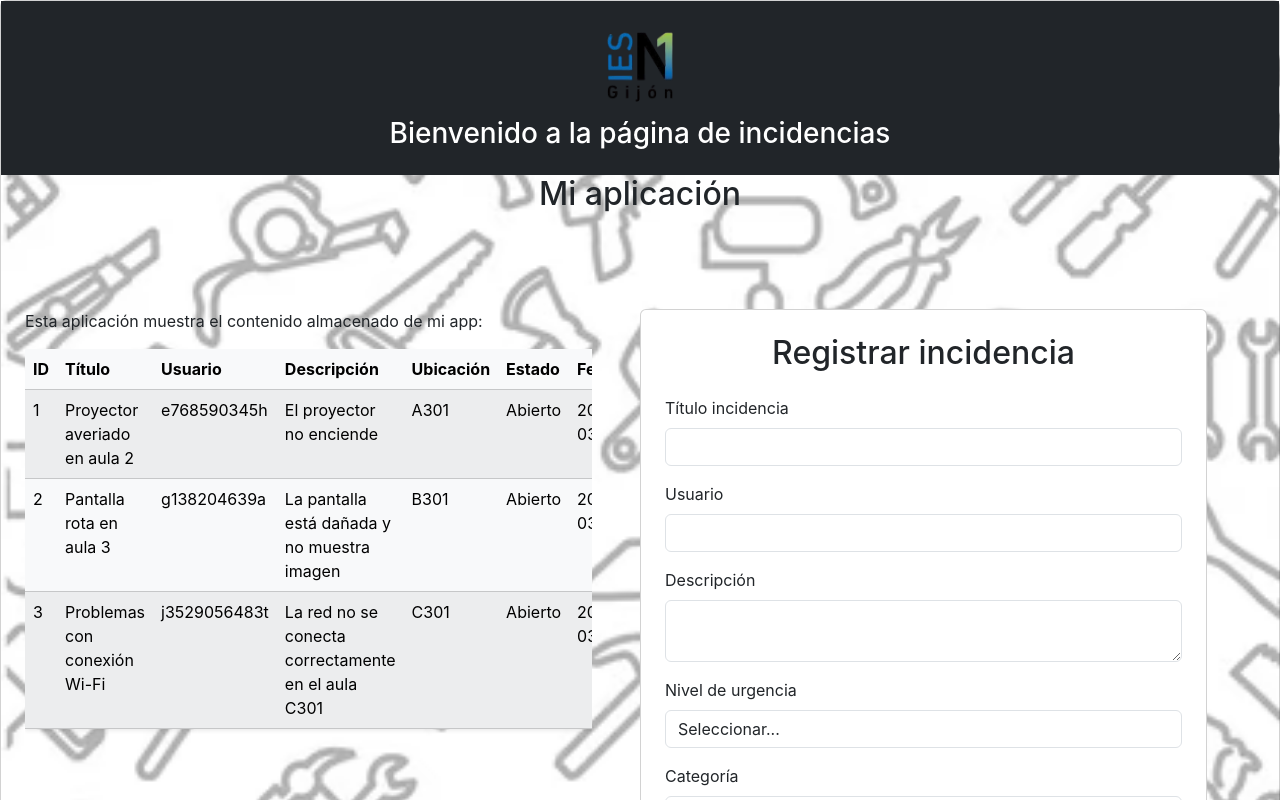
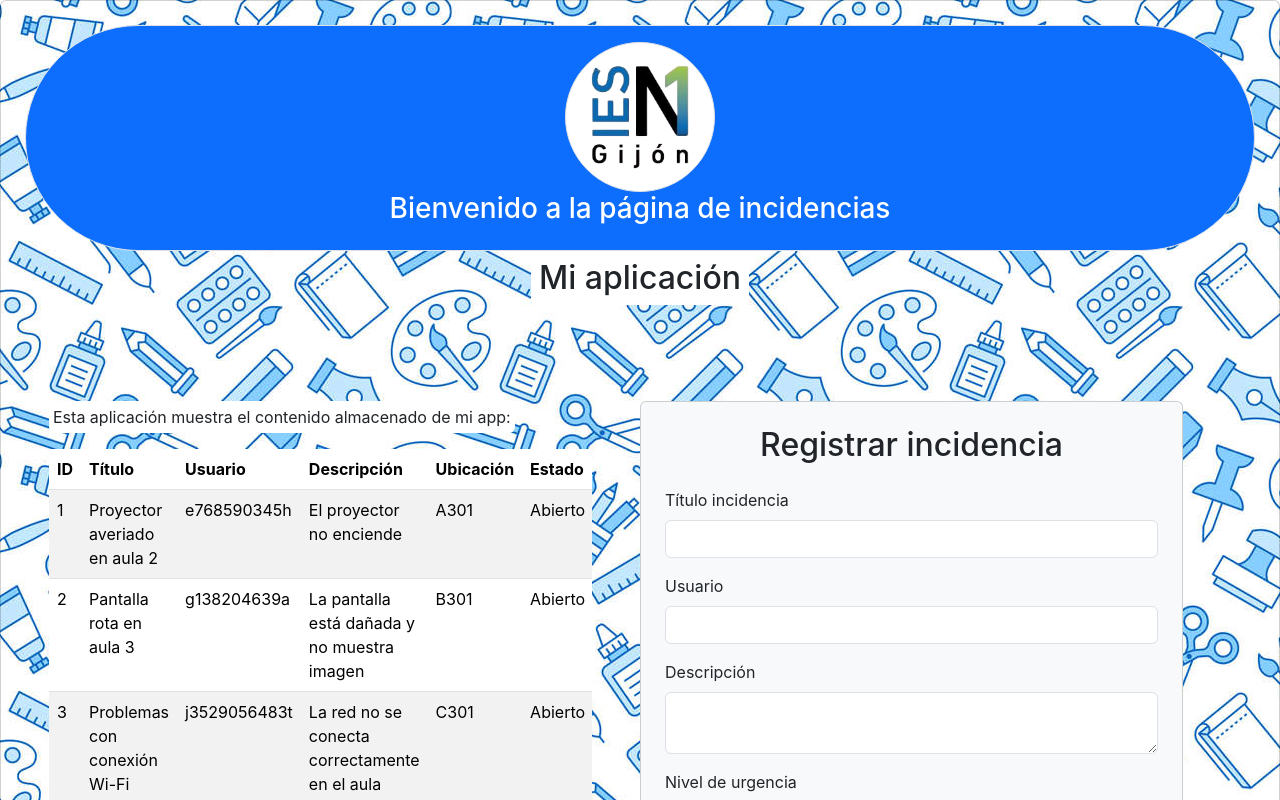
Before and after one commit to rominaruizdiaz/practicasUD2, a React (Create React App) app: page / in a window 1280 px wide. Shown: the top 800 px of the page. Built offline with nearby package versions, Linux system fonts and the light colour scheme.

Commit message:
change: cambio de colores y fondo de la app

```diff
--- a/src/components/footer/Footer.js
+++ b/src/components/footer/Footer.js
@@ -3,7 +3,7 @@ import React from "react";
 class Footer extends React.Component {
     render() {
         return (
-            <div className="bg-dark text-white text-center p-3">
+            <div className="bg-info text-white text-center p-3">
                 <h3>Copyright © 2025 Romina</h3>
             </div>
         );
--- a/src/components/form/Formu.js
+++ b/src/components/form/Formu.js
@@ -17,7 +17,7 @@ class Formu extends React.Component {
 
   render() {
     return (
-      <div className="card p-4">
+      <div className="card bg-light p-4">
         <h2 className="card-title mb-4 text-center">Registrar incidencia</h2>
 
         <form onSubmit={this.envioFormulario}>
@@ -64,7 +64,7 @@ class Formu extends React.Component {
           </div>
 
           <div className="d-grid col-6 mx-auto">
-            <button type="submit" className="btn btn-success">
+            <button type="submit" className="btn btn-warning btn-lg">
               Registrar incidencia
             </button>
           </div>
--- a/src/components/header/Header.js
+++ b/src/components/header/Header.js
@@ -4,9 +4,9 @@ import Logo from "../../img/logoIES.png";
 class Header extends React.Component {
     render() {
         return (
-            <div className="bg-dark text-white text-center p-3">
-                <img src={Logo} alt="Logo del IES" width="100px" />
-                <h3>Bienvenido a la página de incidencias</h3>
+            <div className="bg-primary text-white text-center p-3 border rounded-pill">
+            <img className="border rounded-circle bg-white" src={Logo} alt="Logo del IES" width="150px" />
+            <h3>Bienvenido a la página de incidencias</h3>
             </div>
         );
     }
--- a/src/components/main/App.js
+++ b/src/components/main/App.js
@@ -5,7 +5,7 @@ import Formu from "../form/Formu.js";
 import Header from "../header/Header.js";
 import Footer from "../footer/Footer.js";
 
-import Fondo from "../../img/fondo.avif";
+import Fondo from "../../img/fondo.png";
 
 function App() {
   const [incidencias, setIncidencia] = useState([
@@ -75,20 +75,28 @@ function App() {
 
   return (
     <div
-      className="card"
+      className="card bg-light p-4"
       style={{
         backgroundImage: `url(${Fondo})`,
-        backgroundSize: "cover",
-        backgroundRepeat: "no-repeat",
+        backgroundSize: "auto",
+        backgroundRepeat: "repeat",
       }}
     >
       <Header />
 
-      <h2 className="mb-4 text-center">Mi aplicación</h2>
+      <h2 className="mb-4 text-center">
+        <span className="bg-white text-dark p-2 rounded d-inline-block">
+          Mi aplicación
+        </span>
+      </h2>
 
       <div className="container-fluid mt-4 d-flex row g-5">
         <main className="col-md-6">
-          <p>Esta aplicación muestra el contenido almacenado de mi app:</p>
+          <p>
+            <span className="bg-white text-dark p-1 rounded d-inline-block">
+              Esta aplicación muestra el contenido almacenado de mi app:
+            </span>
+          </p>
           <MiLista incidencias={incidencias} />
         </main>
 
--- a/src/components/miLista/miLista.js
+++ b/src/components/miLista/miLista.js
@@ -1,8 +1,10 @@
 function MiLista(props) {
   return (
     <div className="table-responsive">
-            <table className="table table-striped table-hover shadow-sm table-light">
-
+      <table
+        className="table table-striped table-hover shadow-sm"
+        style={{ backgroundColor: "rgba(173, 216, 230, 0.3)" }}
+      >
         <thead>
           <tr>
             <th>ID</th>
@@ -28,7 +30,6 @@ function MiLista(props) {
             </tr>
           ))}
         </tbody>
-
       </table>
     </div>
   );
```
Also changed, not shown: src/img/fondo.png (added). Lines whose indentation alone changed are shown as unchanged.
